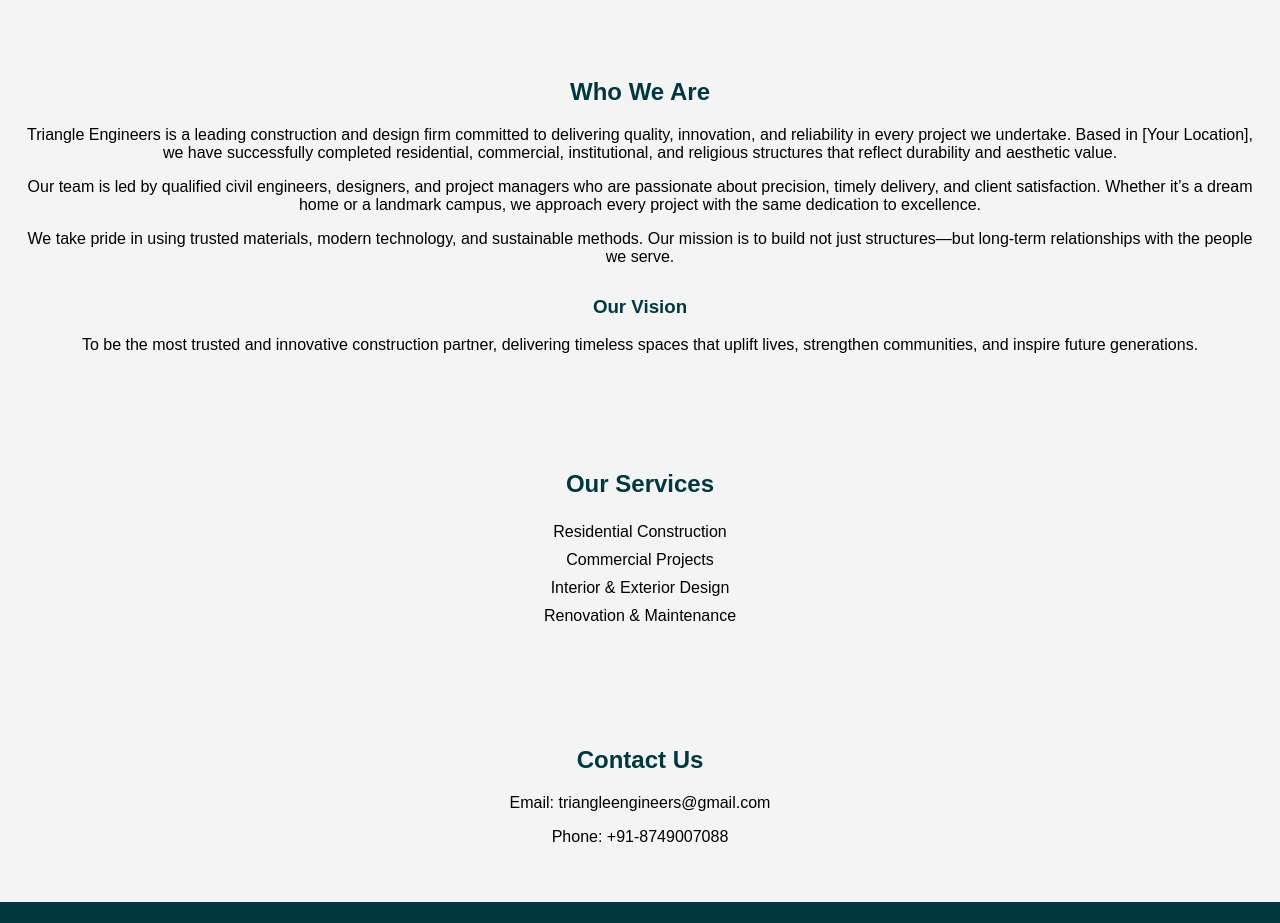
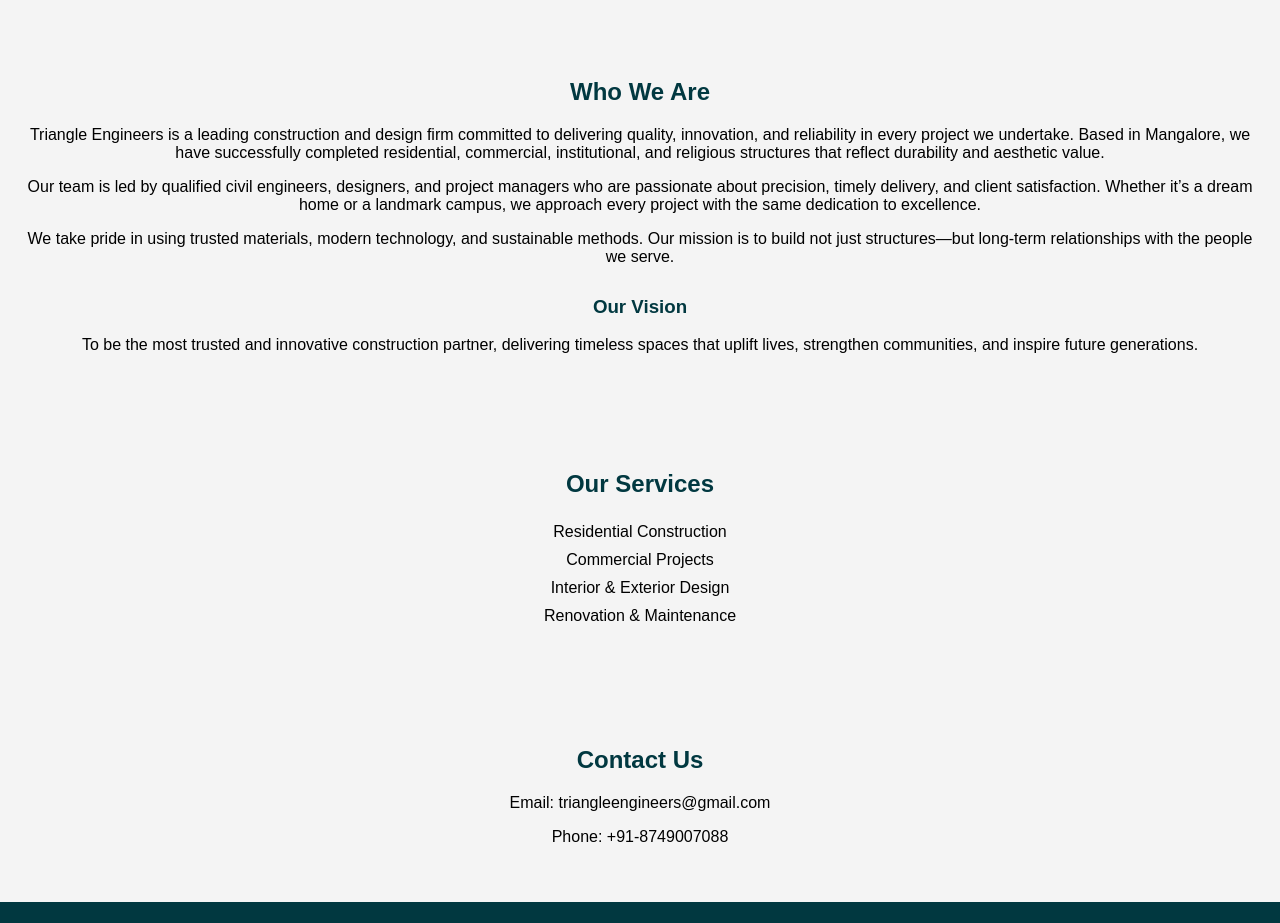
Before and after one commit to triangleengineers/TriangleEngineers.github.io, a plain HTML site: page index.html in a window 1280 px wide. Shown: the part 1580-2503 px from the top of the page. Drawn offline with Linux system fonts and the light colour scheme.

Commit message:
Update index.html

```diff
--- a/index.html
+++ b/index.html
@@ -71,7 +71,7 @@
 </section>
   <section id="about">
   <h2>Who We Are</h2>
-  <p>Triangle Engineers is a leading construction and design firm committed to delivering quality, innovation, and reliability in every project we undertake. Based in [Your Location], we have successfully completed residential, commercial, institutional, and religious structures that reflect durability and aesthetic value.</p>
+  <p>Triangle Engineers is a leading construction and design firm committed to delivering quality, innovation, and reliability in every project we undertake. Based in Mangalore, we have successfully completed residential, commercial, institutional, and religious structures that reflect durability and aesthetic value.</p>
 
   <p>Our team is led by qualified civil engineers, designers, and project managers who are passionate about precision, timely delivery, and client satisfaction. Whether it’s a dream home or a landmark campus, we approach every project with the same dedication to excellence.</p>
 
```
